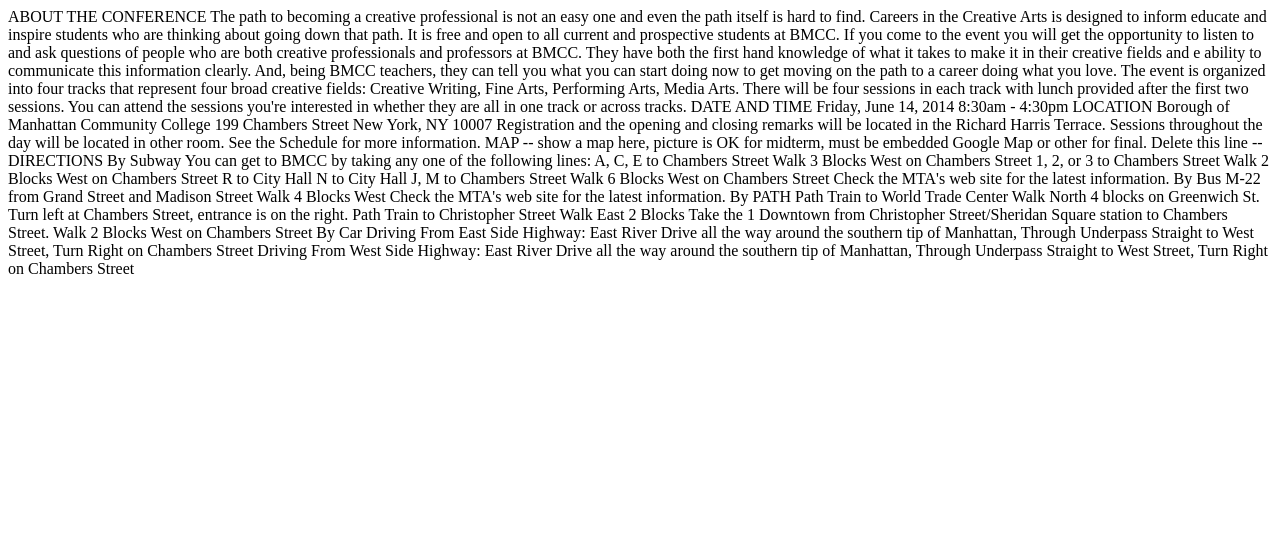
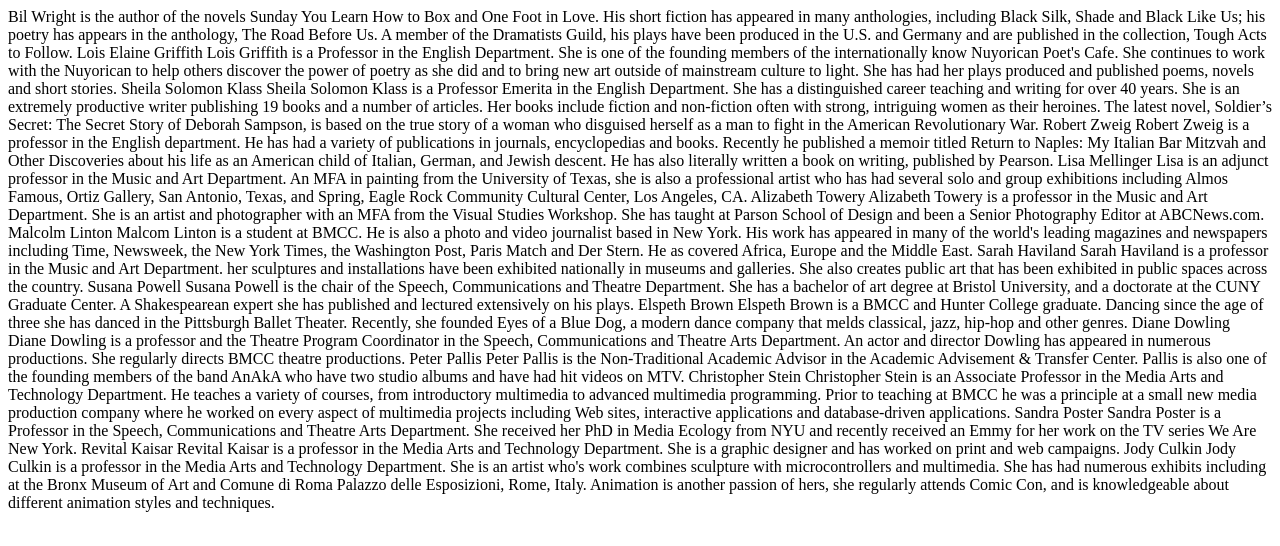
Before and after one commit to TSolis/careers-in-the-creative-arts, a plain HTML site: page speakers.html in a window 1280 px wide. Drawn offline with Linux system fonts and the light colour scheme.

Commit message:
Update speakers.html

```diff
--- a/speakers.html
+++ b/speakers.html
@@ -10,97 +10,68 @@
     </head>
     <body>
 
-        ABOUT THE CONFERENCE
-The path to becoming a creative professional is not an easy one and even the path itself is hard to find. Careers in the Creative Arts is designed to inform educate and inspire students who are thinking about going down that path. It is free and open to all current and prospective students at BMCC.
+<div class="bilWright">
+Bil Wright is the author of the novels Sunday You Learn How to Box and One Foot in Love. His short fiction has appeared in many anthologies, including Black Silk, Shade and Black Like Us; his poetry has appears in the anthology, The Road Before Us. A member of the Dramatists Guild, his plays have been produced in the U.S. and Germany and are published in the collection, Tough Acts to Follow.
 
-If you come to the event you will get the opportunity to listen to and ask questions of people who are both creative professionals and professors at BMCC. They have both the first hand knowledge of what it takes to make it in their creative fields and e ability to communicate this information clearly.  And, being BMCC teachers, they can tell you what you can start doing now to get moving on the path to a career doing what you love.
+Lois Elaine Griffith
+Lois Griffith is a Professor in the English Department. She is one of the founding members of the internationally know Nuyorican Poet's Cafe. She continues to work with the Nuyorican to help others discover the power of poetry as she did and to bring new art outside of mainstream culture to light. She has had her plays produced and published poems, novels and short stories.
 
-The event is organized into four tracks that represent four broad creative fields: Creative Writing, Fine Arts, Performing Arts, Media Arts. There will be four sessions in each track with lunch provided after the first two sessions. You can attend the sessions you're interested in whether they are all in one track or across tracks.
+Sheila Solomon Klass
+Sheila Solomon Klass is a Professor Emerita in the English Department. She has a distinguished career teaching and writing for over 40 years. She is an extremely productive writer publishing 19 books and a number of articles. Her books include fiction and non-fiction often with strong, intriguing women as their heroines. The latest novel, Soldier’s Secret: The Secret Story of Deborah Sampson, is based on the true story of a woman who disguised herself as a man to fight in the American Revolutionary War.
+
+Robert Zweig
+Robert Zweig is a professor in the English department. He has had a variety of publications in journals, encyclopedias and books. Recently he published a memoir titled Return to Naples: My Italian Bar Mitzvah and Other Discoveries about his life as an American child of Italian, German, and Jewish descent. He has also literally written a book on writing, published by Pearson.
 
 
 
 
 
-DATE AND TIME
-Friday, June 14, 2014
-8:30am - 4:30pm
+Lisa Mellinger
+Lisa is an adjunct professor in the Music and Art Department. An MFA in painting from the University of Texas, she is also a professional artist who has had several solo and group exhibitions including Almos Famous, Ortiz Gallery, San Antonio, Texas, and Spring, Eagle Rock Community Cultural Center, Los Angeles, CA.
+
+Alizabeth Towery
+Alizabeth Towery is a professor in the Music and Art Department. She is an artist and photographer with an MFA from the Visual Studies Workshop. She has taught at Parson School of Design and been a Senior Photography Editor at ABCNews.com.
+
+Malcolm Linton
+Malcom Linton is a student at BMCC. He is also a photo and video journalist based in New York. His work has appeared in many of the world's leading magazines and newspapers including Time, Newsweek, the New York Times, the Washington Post, Paris Match and Der Stern. He as covered Africa, Europe and the Middle East.
+
+Sarah Haviland
+Sarah Haviland is a professor in the Music and Art Department. her sculptures and installations have been exhibited nationally in museums and galleries.  She also creates public art that has been exhibited in public spaces across the country.
 
 
 
 
 
-LOCATION
-Borough of Manhattan Community College
-199 Chambers Street
-New York, NY 10007
 
-Registration and the opening and closing remarks will be located in the Richard Harris Terrace. Sessions throughout the day will be located in other room. See the Schedule for more information.
+Susana Powell
+Susana Powell is the chair of the Speech, Communications and Theatre Department.  She has a bachelor of art degree at Bristol University, and a doctorate at the CUNY Graduate Center. A Shakespearean expert she has published and lectured extensively on his plays.
+
+Elspeth Brown
+Elspeth Brown is a BMCC and Hunter College graduate. Dancing since the age of three she has danced in the Pittsburgh Ballet Theater. Recently, she founded Eyes of a Blue Dog, a modern dance company that melds classical, jazz, hip-hop and other genres.
+
+Diane Dowling
+Diane Dowling is a professor and the Theatre Program Coordinator in the Speech, Communications and Theatre Arts Department. An actor and director Dowling has appeared in numerous productions. She regularly directs BMCC theatre productions.
+
+Peter Pallis
+Peter Pallis is the Non-Traditional Academic Advisor in the Academic Advisement  & Transfer Center. Pallis is also one of the founding members of the band AnAkA who have two studio albums and have had hit videos on MTV.
 
 
 
 
 
-MAP
--- show a map here, picture is OK for midterm, must be embedded Google Map or other for final. Delete this line --
 
+Christopher Stein
+Christopher Stein is an Associate Professor in the Media Arts and Technology Department. He teaches a variety of courses, from introductory multimedia to advanced multimedia programming. Prior to teaching at BMCC he was a principle at a small new media production company where he worked on every aspect of multimedia projects including Web sites, interactive applications and database-driven applications.
 
+Sandra Poster
+Sandra Poster is a Professor in the Speech, Communications and Theatre Arts Department. She received her PhD in Media Ecology from NYU and recently received an Emmy for her work on the TV series We Are New York.
 
+Revital Kaisar
+Revital Kaisar is a professor in the Media Arts and Technology Department. She is a graphic designer and has worked on print and web campaigns.
 
+Jody Culkin
+Jody Culkin is a professor in the Media Arts and Technology Department. She is an artist who's work combines sculpture with microcontrollers and multimedia. She has had numerous exhibits including at the Bronx Museum of Art and Comune di Roma Palazzo delle Esposizioni, Rome, Italy. Animation is another passion of hers, she regularly attends Comic Con, and is knowledgeable about different animation styles and techniques.
 
-DIRECTIONS
-
-By Subway
-You can get to BMCC by taking any one of the following lines:
-
-A, C, E to Chambers Street
-Walk 3 Blocks West on Chambers Street
-
-1, 2, or 3 to Chambers Street
-Walk 2 Blocks West on Chambers Street
-
-R to City Hall
-N to City Hall
-J, M to Chambers Street
-Walk 6 Blocks West on Chambers Street
-
-Check the MTA's web site for the latest information.
-
-
-
-
-By Bus
-M-22 from Grand Street and Madison Street
-Walk 4 Blocks West
-
-Check the MTA's web site for the latest information.
-
-
-
-
-By PATH
-Path Train to World Trade Center
-Walk North 4 blocks on Greenwich St.
-Turn left at Chambers Street, entrance is on the right.
-
-Path Train to Christopher Street
-Walk East 2 Blocks
-Take the 1 Downtown from Christopher Street/Sheridan Square station to Chambers Street.
-Walk 2 Blocks West on Chambers Street
-
-
-
-
-By Car
-
-Driving From East Side Highway:
-East River Drive all the way around the southern tip of Manhattan,
-Through Underpass Straight to West Street,
-Turn Right on Chambers Street
-
-Driving From West Side Highway:
-East River Drive all the way around the southern tip of Manhattan,
-Through Underpass Straight to West Street,
-Turn Right on Chambers Street
 
 
     </body>
```
